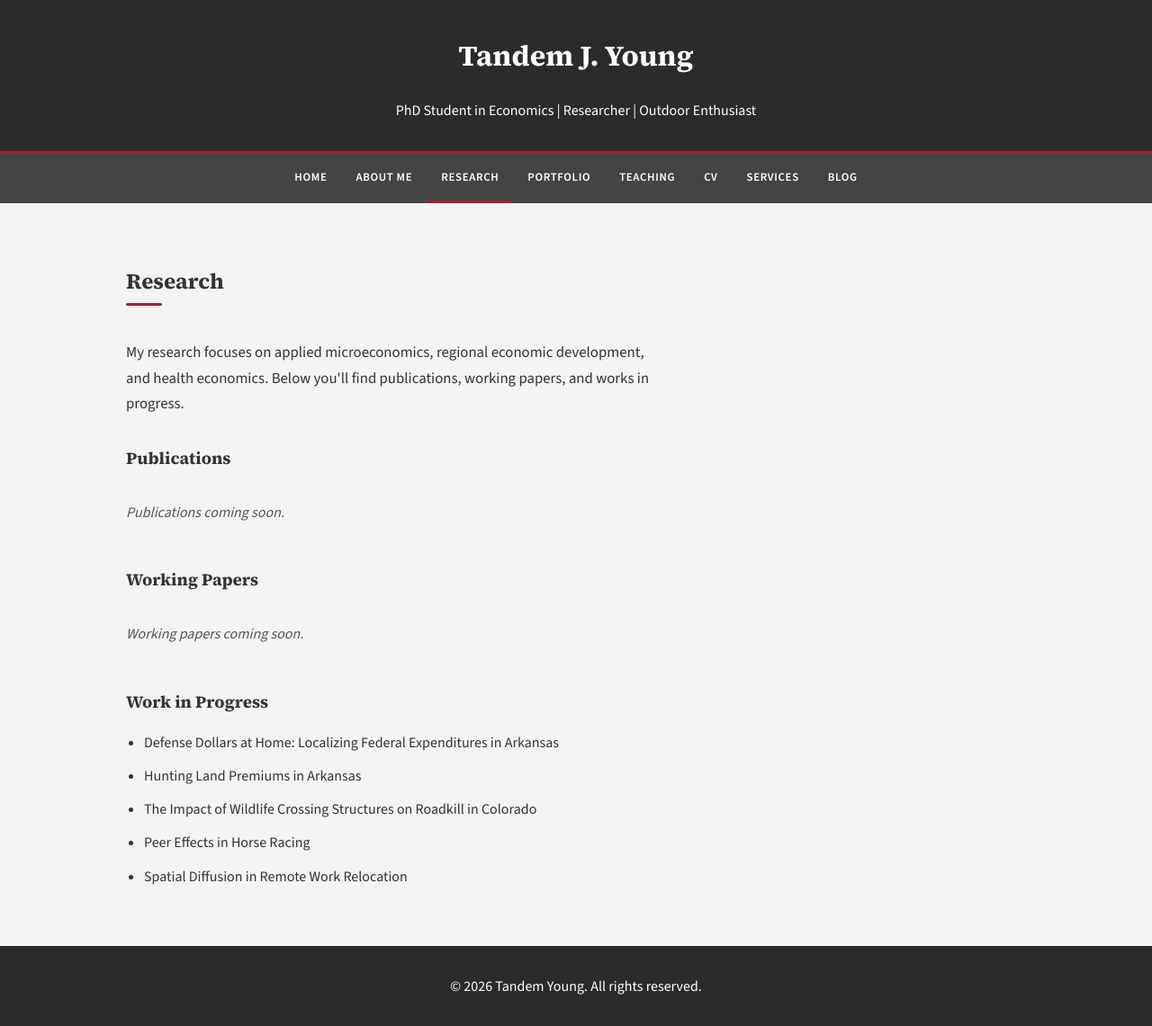
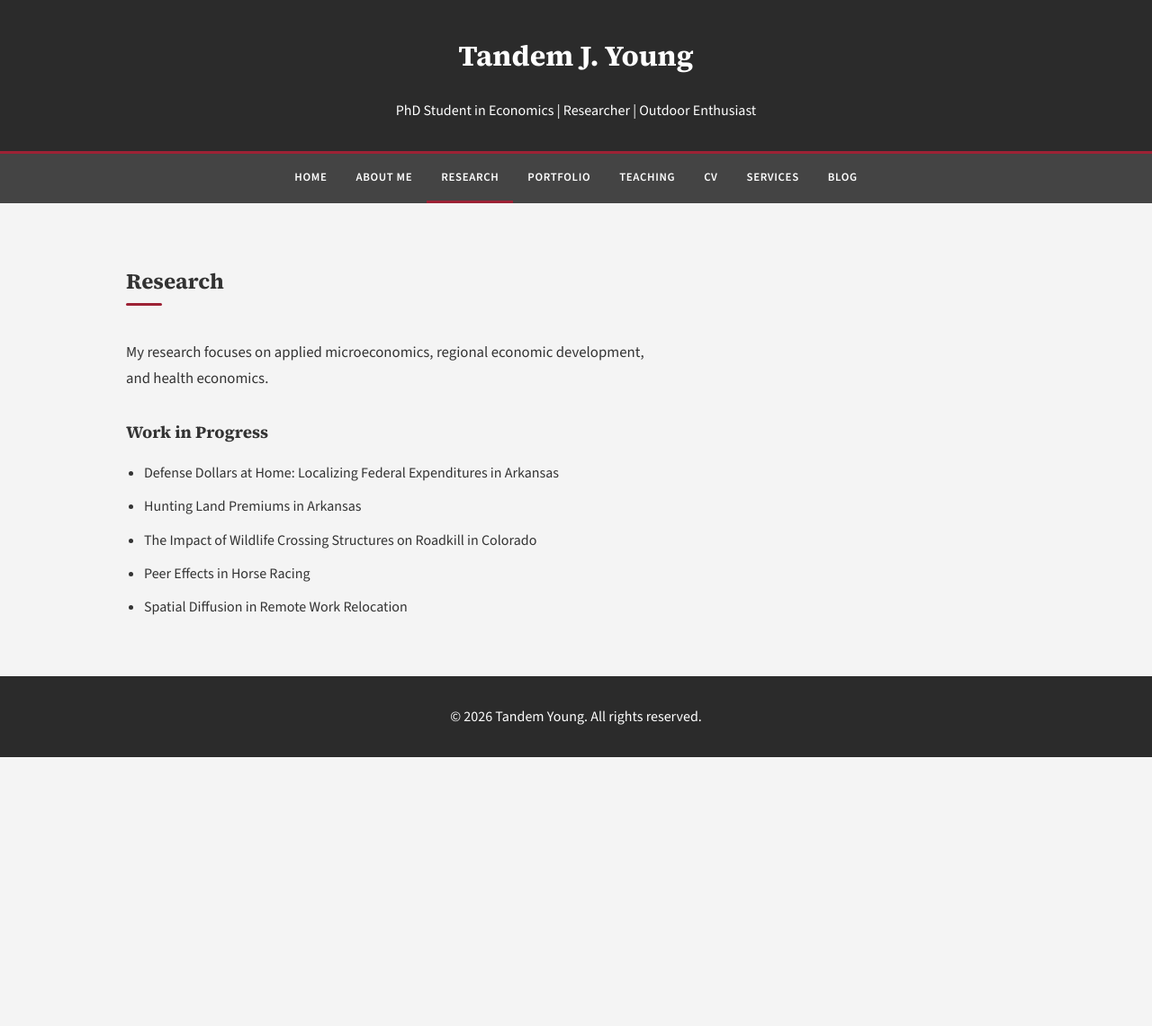
Before and after one commit to TandemYoung/tandemyoung.github.io, a Jekyll site: the page built from research.html, in a window 1280 px wide. Shown: the whole page at 90% size. Built offline with Jekyll 4.4.1, drawn with Linux system fonts in a browser that asks for light colours; after the commit the page ends 900 px from its top, so only the background shows below that.

Commit message:
SEO, performance, accessibility, and cleanup improvements
- Compress images (headshot 9MB→138KB, portrait 4.1MB→208KB, tandem 1.3MB→218KB)
- Add favicon from woopig.jpg
- Add jekyll-seo-tag and jekyll-sitemap plugins for auto meta/OG tags and sitemap
- Extract shared head.html partial (DRY up both layouts)
- Add aria-current="page" to nav links for accessibility
- Fix nav hover contrast (50% → 85% white) for WCAG AA
- Change portfolio grid from 3-col to 2-col to match content
- Remove placeholder Publications/Working Papers sections from Research
- Add .gitignore, 404.html, robots.txt
- Delete empty test files

Co-Authored-By: Claude Opus 4.6 (1M context) <noreply@anthropic.com>

```diff
--- a/_config.yml
+++ b/_config.yml
@@ -1,3 +1,14 @@
 title: Tandem Young
+description: "PhD student in economics at the University of Arkansas. Research in applied microeconomics, regional economic development, and health economics."
+author: Tandem Young
 url: "https://tandemyoung.github.io"
 baseurl: ""
+
+plugins:
+  - jekyll-seo-tag
+  - jekyll-sitemap
+
+exclude:
+  - README.md
+  - LICENSE
+  - .DS_Store
--- /dev/null
+++ b/_includes/head.html
@@ -0,0 +1,9 @@
+<meta charset="UTF-8" />
+<meta name="viewport" content="width=device-width, initial-scale=1.0" />
+<title>{{ page.title | default: site.title }}</title>
+<link rel="icon" type="image/png" href="{{ '/images/favicon.png' | relative_url }}">
+<link rel="preconnect" href="https://fonts.googleapis.com">
+<link rel="preconnect" href="https://fonts.gstatic.com" crossorigin>
+<link href="https://fonts.googleapis.com/css2?family=Source+Sans+3:wght@400;600;700&family=Source+Serif+4:wght@600;700&display=swap" rel="stylesheet">
+<link rel="stylesheet" href="{{ '/css/styles.css' | relative_url }}">
+{% seo %}
--- a/_includes/nav.html
+++ b/_includes/nav.html
@@ -1,10 +1,10 @@
 <nav>
-  <a href="{{ 'index.html' | relative_url }}" class="{% if page.url == '/index.html' %}active{% endif %}">Home</a>
-  <a href="{{ 'about.html' | relative_url }}" class="{% if page.url == '/about.html' %}active{% endif %}">About Me</a>
-  <a href="{{ 'research.html' | relative_url }}" class="{% if page.url == '/research.html' %}active{% endif %}">Research</a>
-  <a href="{{ 'portfolio.html' | relative_url }}" class="{% if page.url == '/portfolio.html' %}active{% endif %}">Portfolio</a>
-  <a href="{{ 'teaching.html' | relative_url }}" class="{% if page.url == '/teaching.html' %}active{% endif %}">Teaching</a>
-  <a href="{{ 'cv.html' | relative_url }}" class="{% if page.url == '/cv.html' %}active{% endif %}">CV</a>
-  <a href="{{ 'services.html' | relative_url }}" class="{% if page.url == '/services.html' %}active{% endif %}">Services</a>
-  <a href="{{ 'blog.html' | relative_url }}" class="{% if page.url == '/blog.html' %}active{% endif %}">Blog</a>
+  <a href="{{ 'index.html' | relative_url }}" {% if page.url == '/index.html' %}class="active" aria-current="page"{% endif %}>Home</a>
+  <a href="{{ 'about.html' | relative_url }}" {% if page.url == '/about.html' %}class="active" aria-current="page"{% endif %}>About Me</a>
+  <a href="{{ 'research.html' | relative_url }}" {% if page.url == '/research.html' %}class="active" aria-current="page"{% endif %}>Research</a>
+  <a href="{{ 'portfolio.html' | relative_url }}" {% if page.url == '/portfolio.html' %}class="active" aria-current="page"{% endif %}>Portfolio</a>
+  <a href="{{ 'teaching.html' | relative_url }}" {% if page.url == '/teaching.html' %}class="active" aria-current="page"{% endif %}>Teaching</a>
+  <a href="{{ 'cv.html' | relative_url }}" {% if page.url == '/cv.html' %}class="active" aria-current="page"{% endif %}>CV</a>
+  <a href="{{ 'services.html' | relative_url }}" {% if page.url == '/services.html' %}class="active" aria-current="page"{% endif %}>Services</a>
+  <a href="{{ 'blog.html' | relative_url }}" {% if page.url == '/blog.html' %}class="active" aria-current="page"{% endif %}>Blog</a>
 </nav>
--- a/_layouts/default.html
+++ b/_layouts/default.html
@@ -1,13 +1,7 @@
 <!doctype html>
 <html lang="en">
   <head>
-    <meta charset="UTF-8" />
-    <meta name="viewport" content="width=device-width, initial-scale=1.0" />
-    <title>{{ page.title | default: site.title }}</title>
-    <link rel="preconnect" href="https://fonts.googleapis.com">
-    <link rel="preconnect" href="https://fonts.gstatic.com" crossorigin>
-    <link href="https://fonts.googleapis.com/css2?family=Source+Sans+3:wght@400;600;700&family=Source+Serif+4:wght@600;700&display=swap" rel="stylesheet">
-    <link rel="stylesheet" href="{{ 'css/styles.css' | relative_url }}">
+    {% include head.html %}
   </head>
   <body>
     {% include header.html %}
--- a/css/styles.css
+++ b/css/styles.css
@@ -133,7 +133,7 @@ nav a {
 }
 
 nav a:hover {
-  border-bottom-color: rgba(255, 255, 255, 0.5);
+  border-bottom-color: rgba(255, 255, 255, 0.85);
   background: transparent;
 }
 
@@ -728,7 +728,7 @@ tbody tr:nth-child(even) {
 
 .project-grid {
   display: grid;
-  grid-template-columns: repeat(3, 1fr);
+  grid-template-columns: repeat(2, 1fr);
   gap: var(--space-base);
   margin-top: var(--space-base);
 }
@@ -892,13 +892,6 @@ tbody tr:nth-child(even) {
    Breakpoints: sm (600px), md (768px), lg (900px)
    ========================================================================== */
 
-/* Large screens and below (max-width: 900px) */
-@media (max-width: 900px) {
-  .project-grid {
-    grid-template-columns: repeat(2, 1fr);
-  }
-}
-
 /* Medium screens and below (max-width: 768px) */
 @media (max-width: 768px) {
   nav {
@@ -914,7 +907,7 @@ tbody tr:nth-child(even) {
   }
 
   nav a:hover {
-    border-left-color: rgba(255, 255, 255, 0.5);
+    border-left-color: rgba(255, 255, 255, 0.85);
     border-bottom-color: transparent;
   }
 
--- a/research.html
+++ b/research.html
@@ -7,46 +7,7 @@ title: Tandem Young - Research
   <h2>Research</h2>
   <p class="research-lede">
     My research focuses on applied microeconomics, regional economic development, and health economics.
-    Below you'll find publications, working papers, and works in progress.
   </p>
-
-  <h3>Publications</h3>
-  <div class="paper-list">
-    <p class="placeholder-text">Publications coming soon.</p>
-    <!--
-    <article class="paper-card">
-      <h4>Publication Title Here</h4>
-      <p class="paper-authors">Tandem Young, Co-Author Name</p>
-      <p class="paper-venue">Journal Name, Year</p>
-      <p class="paper-abstract">
-        Brief abstract or description of the paper goes here.
-      </p>
-      <div class="paper-links">
-        <a href="#" class="btn">PDF</a>
-        <a href="#" class="btn">Journal</a>
-        <a href="#" class="btn">DOI</a>
-      </div>
-    </article>
-    -->
-  </div>
-
-  <h3>Working Papers</h3>
-  <div class="paper-list">
-    <p class="placeholder-text">Working papers coming soon.</p>
-    <!--
-    <article class="paper-card">
-      <h4>Paper Title Here</h4>
-      <p class="paper-authors">Tandem Young, Co-Author Name</p>
-      <p class="paper-abstract">
-        Brief abstract or description of the paper goes here.
-      </p>
-      <div class="paper-links">
-        <a href="#" class="btn">PDF</a>
-        <a href="#" class="btn">SSRN</a>
-      </div>
-    </article>
-    -->
-  </div>
 
   <h3>Work in Progress</h3>
   <ul class="wip-list">
--- /dev/null
+++ b/robots.txt
@@ -0,0 +1,3 @@
+User-agent: *
+Allow: /
+Sitemap: https://tandemyoung.github.io/sitemap.xml
```
Also changed, not shown: 404.html (added, +10 -0 lines), _layouts/post.html (+1 -7 lines), images/favicon.png (added), images/tandem.jpeg, 3 other files.
